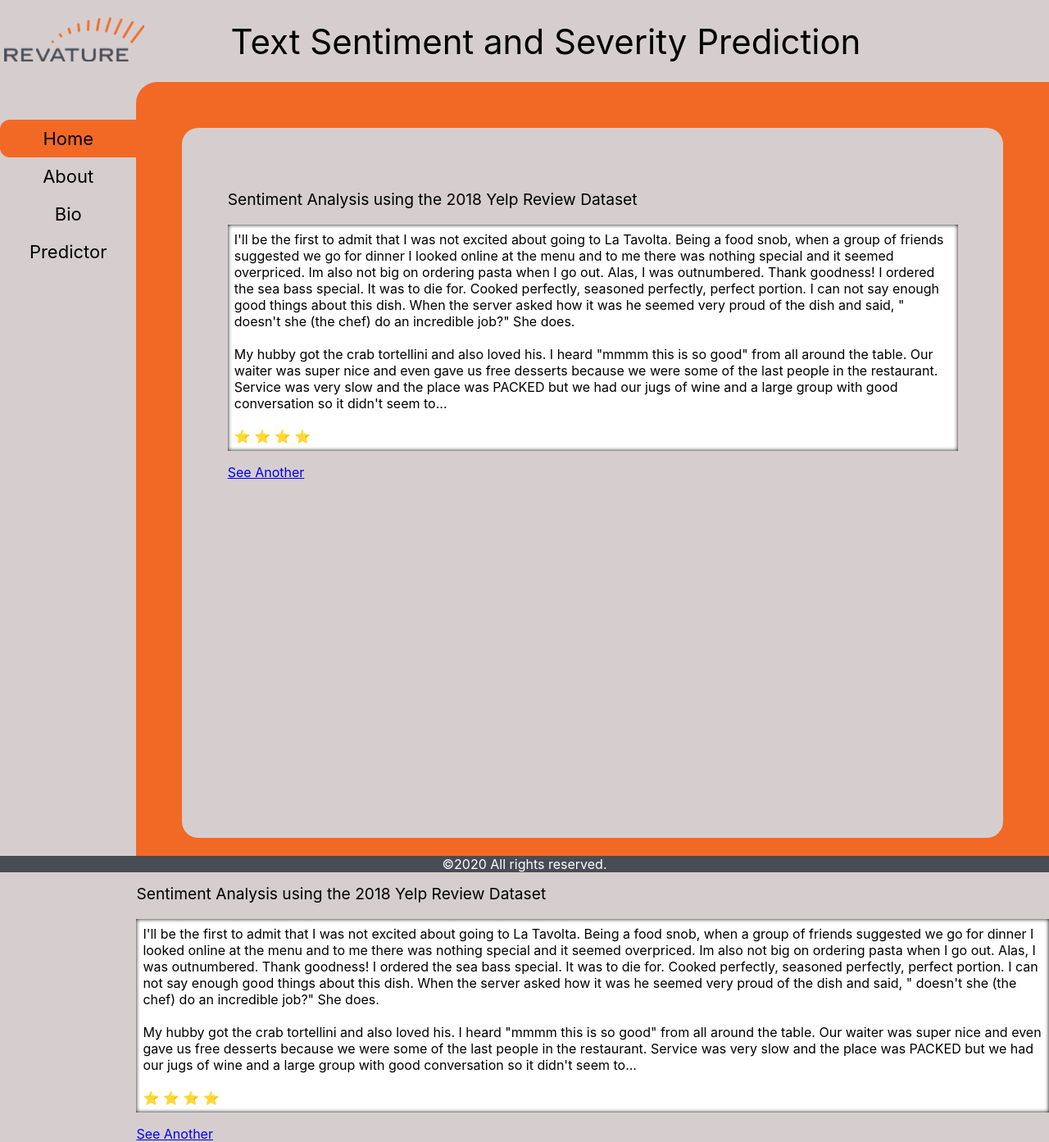
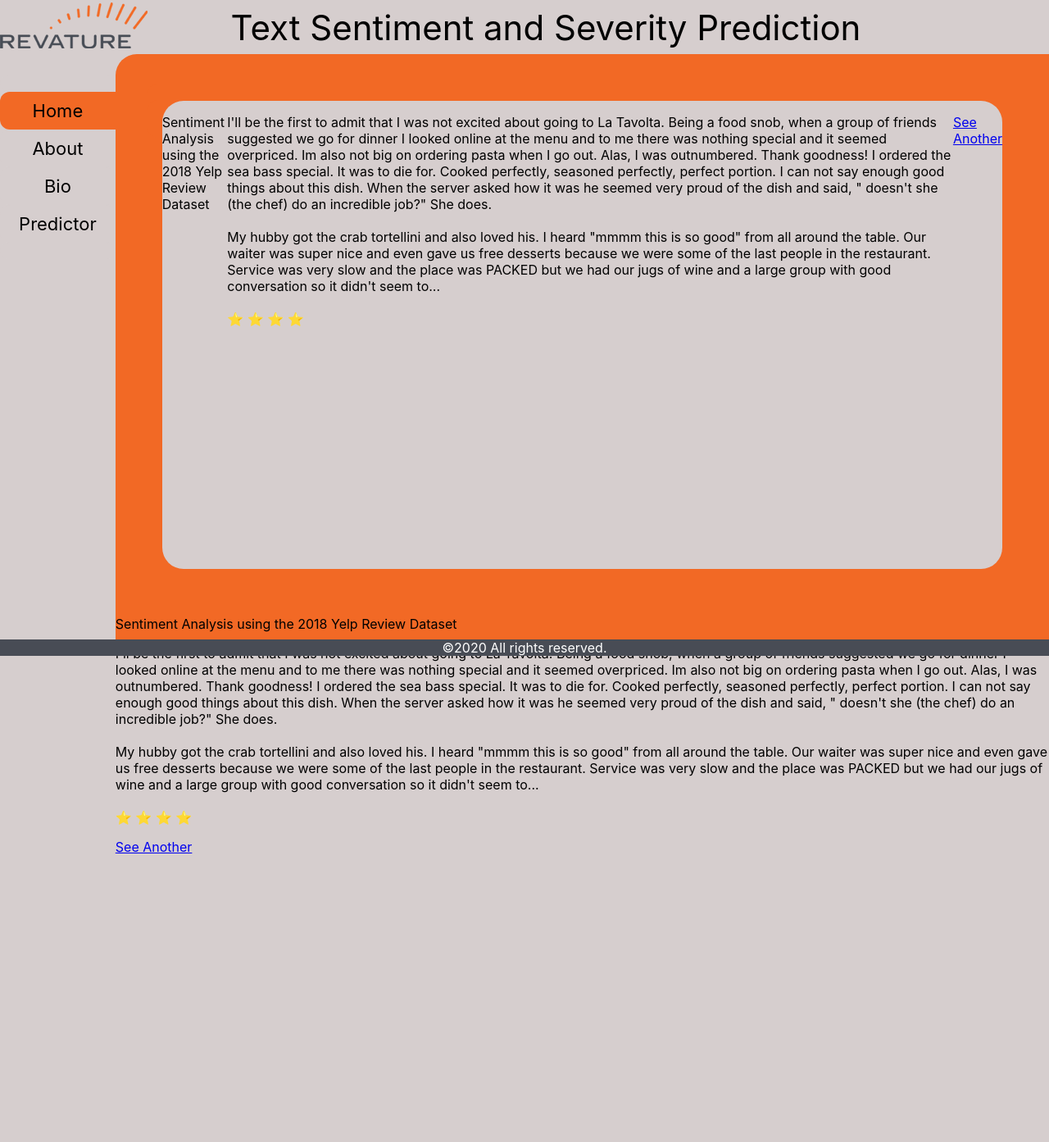
Before and after one commit to srwight/penguin-libs, a Flask app: page / in a window 1280 px wide. Shown: the whole page at 82% size. After the commit the page ends 1041 px from the top, so only its background shows below. Run offline with Flask 2, Linux system fonts and the light colour scheme; some libraries are stand-ins or nearby versions.

Commit message:
Add files via upload
here are my changes to the style sheet, sorry I was not able to do much so far.

```diff
--- a/mlserv/static/style.css
+++ b/mlserv/static/style.css
@@ -3,7 +3,6 @@
     background: rgb(214, 206, 206);
     height: 100%;
     margin: 0;
-    font-size: medium;
 }
 
 body {
@@ -12,7 +11,7 @@
 }
 
 aside {
-    min-width: 13%;
+    min-width: 11%;
     background: rgb(214, 206, 206);
 }
 
@@ -30,10 +29,10 @@
 }
 
 header {
+    height: 100px;
     background: rgb(214, 206, 206);
     display: flex;
     flex-direction: row;
-    min-height: 100px;
 }
 
 header * {
@@ -41,7 +40,7 @@
 }
 
 
-#main {
+div {
     flex-grow: 1;
     display: flex;
     flex-direction: row;
@@ -54,13 +53,8 @@
 }
 
 #logo {
-    max-width: 100%;
     align-self: center;
     text-align: center;
-}
-
-#logo > img {
-    max-width: 95%;
 }
 
 #title {
@@ -97,21 +91,34 @@
 
 .content {
     position: relative;
-    border-radius: 20px;
+    border-radius: 26px;
     min-height: 80%;
     flex-grow: 1;
     z-index: 3;
     margin: 5%;
-    padding: 5%;
     background: rgb(214, 206, 206);
 }
 
-.content-title {
-    font-size: larger;
+#bionav{
+	list-style-type: none;
+	margin: 10;
+	padding: 5;
 }
 
-.review {
-    background: white;
-    box-shadow: inset 0 0 5px;
-    padding: 8px;
+#bioli{
+	float: left;
+	display: block;
+	padding: 10px;
+	border-right-style:solid;
+	border-width: 1px;
 }
+
+#biocontent{
+	display: block;
+	padding: 10px;
+	float: left;
+}
+table{
+	margin-right:30%;
+	margin-left:0%;
+}
```
